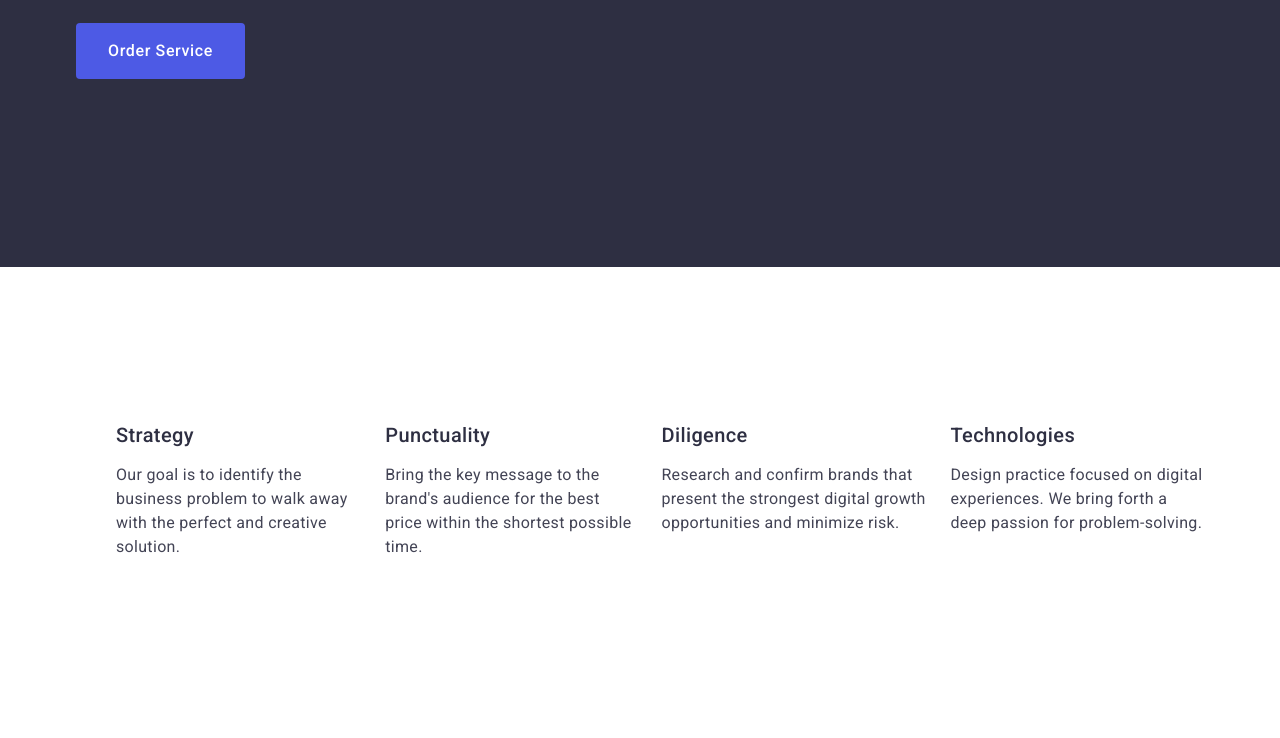
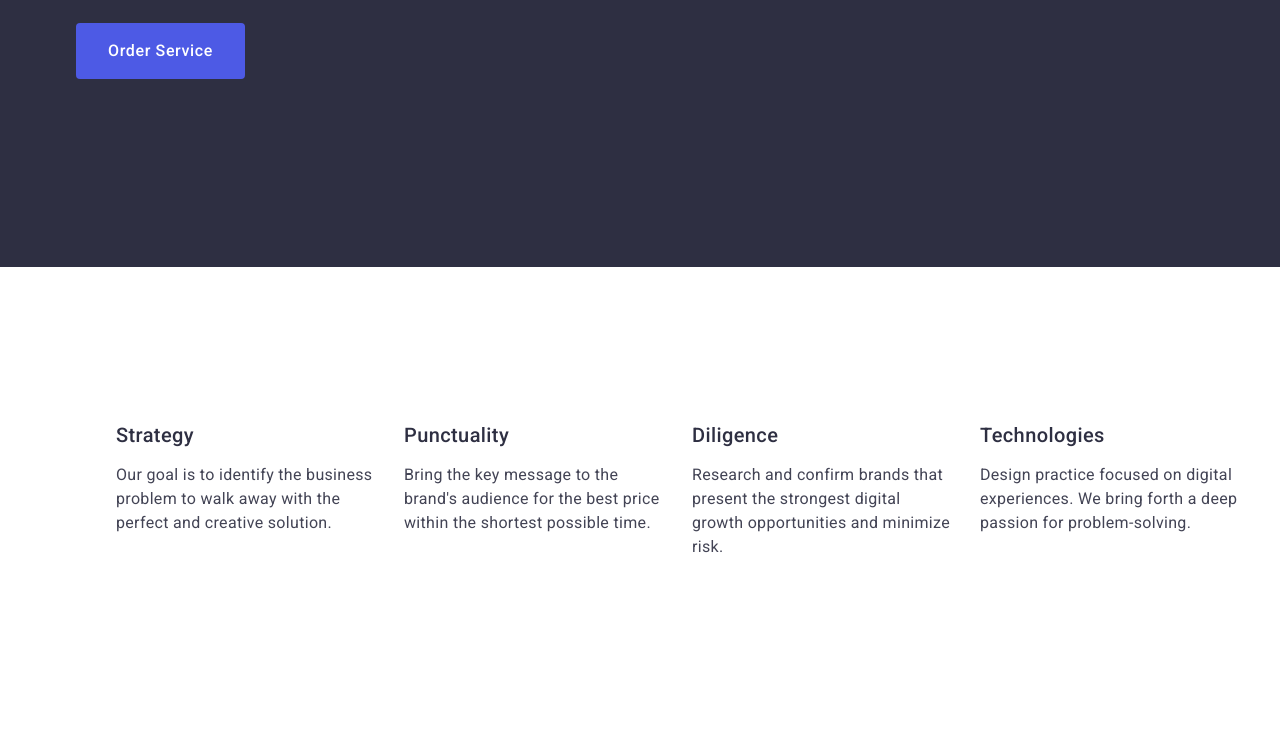
Before and after one commit to nicole778h/goit-markup-hw-03, a plain HTML site: page index.html in a window 1280 px wide. Shown: the part 483-1221 px from the top of the page. Drawn offline with nearby package versions, Linux system fonts and the light colour scheme.

Commit message:
Update styles.css

```diff
--- a/css/styles.css
+++ b/css/styles.css
@@ -263,7 +263,8 @@ a{
 }
 
 .features-list {
-    width: calc((100%-72px)/4);
+    width: 100%;
+    min-width: 264px;
 }
 
 .list-title {
```
